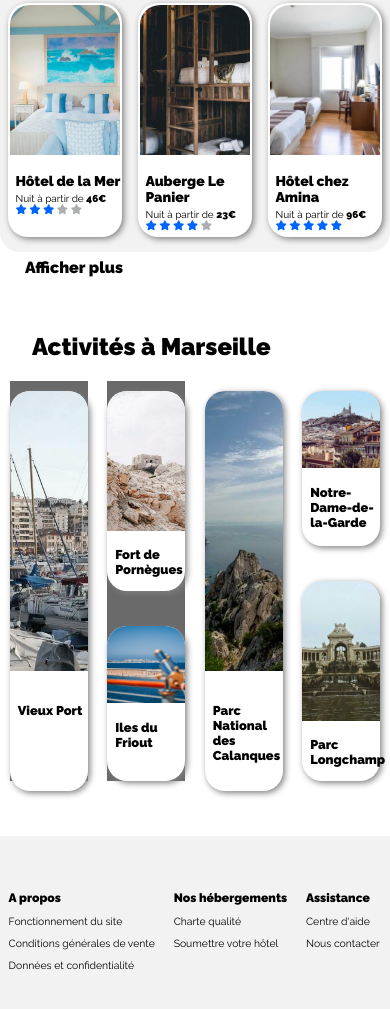
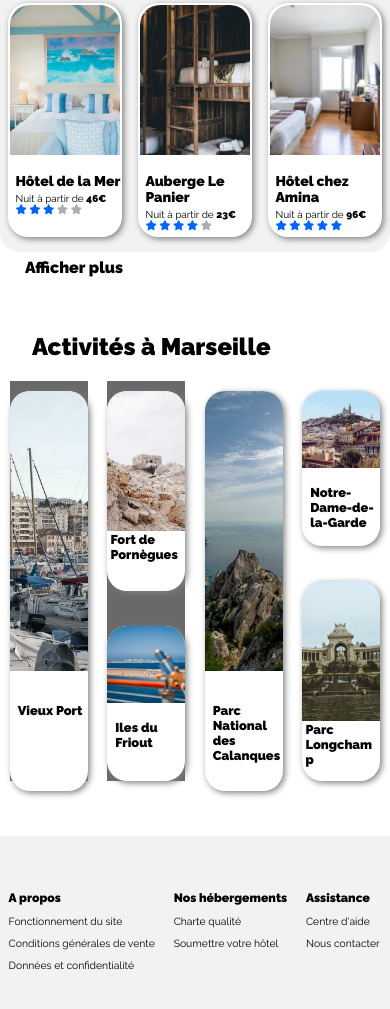
Before and after one commit to Marivie333/Deuxi-meProjet, a plain HTML site: page index.html in a window 390 px wide. Shown: the part 1210-2219 px from the top of the page. Drawn offline with Linux system fonts and the light colour scheme.

Commit message:
Modifications margin et wordwrap activités-mini1 version tablette

```diff
--- a/style.css
+++ b/style.css
@@ -1110,7 +1110,7 @@ footer{
 /*   --Version  >768px---   */
 
 
-@media all and (min-width: 375px) and (max-width: 768px){
+@media all and (min-width: 376px) and (max-width: 768px){
 
 
 body{
@@ -1270,6 +1270,7 @@ aside{
 	max-width: 768px;
 	min-height: auto;
 	box-sizing: border-box;
+	margin-left: 0.5rem;
 }
 
 
@@ -1321,8 +1322,9 @@ aside{
 
 .activités-mini1 h3{
 	font-size: 0.8rem;
-	padding-top: -0.8rem;
-	margin-left: 0.5rem;
+	margin-top: -0.2rem;
+	margin-left: 0.2rem;
+	word-wrap: break-word;
 }
 
 
```
